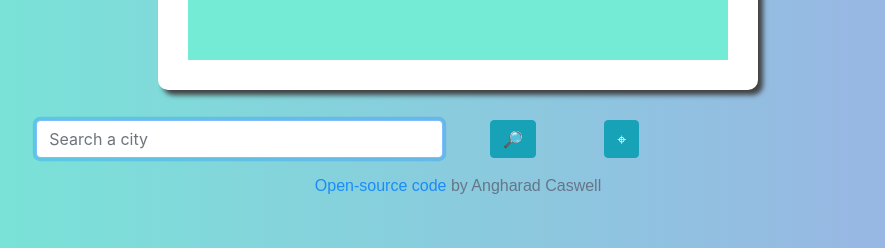
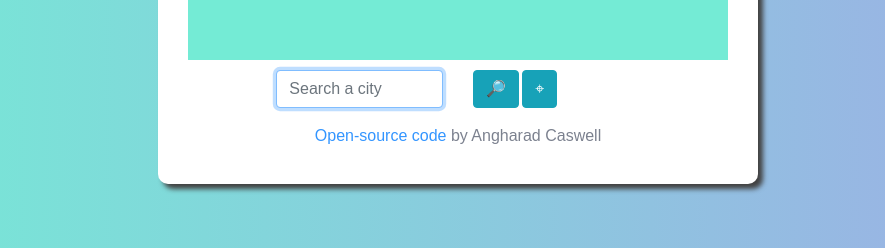
Before and after one commit to angharadcaswell/weather-app-react, a React (Create React App) app: page / in a window 1280 px wide. Shown: the part 316-564 px from the top of the page, without its empty margins (182-1067 px from the left). Built offline with nearby package versions, Linux system fonts and the light colour scheme.

Commit message:
Moved components to App.js

```diff
--- a/package.json
+++ b/package.json
@@ -5,7 +5,7 @@
   "dependencies": {
     "@testing-library/jest-dom": "^5.11.9",
     "@testing-library/react": "^11.2.5",
-    "@testing-library/user-event": "^12.6.3",
+    "@testing-library/user-event": "^12.7.1",
     "axios": "^0.21.1",
     "bootstrap": "^4.6.0",
     "react": "^17.0.1",
--- a/src/App.js
+++ b/src/App.js
@@ -2,6 +2,8 @@ import React from "react";
 import "./styles.css";
 import Weather from "./Weather";
 import Forecast from "./Forecast";
+import Search from "./Search";
+import Footer from "./Footer";
 import "bootstrap/dist/css/bootstrap.min.css";
 
 export default function App() {
@@ -50,8 +52,11 @@ export default function App() {
             aria-labelledby="nav-profile-tab"
           >
             <Forecast />
+
           </div>
         </div>
+        <Search />
+             <Footer />
       </div>
     </div>
   );
--- a/src/index.js
+++ b/src/index.js
@@ -1,8 +1,5 @@
 import React from "react";
 import ReactDOM from "react-dom";
-import Footer from "./Footer";
-import Search from "./Search";
-import Forecast from "./Forecast";
 import "bootstrap/dist/css/bootstrap.min.css";
 import "./styles.css";
 
@@ -12,9 +9,6 @@ const rootElement = document.getElementById("root");
 ReactDOM.render(
   <React.StrictMode>
     <App />
-    <Search />
-    <Footer />
-    <Forecast />
   </React.StrictMode>,
   rootElement
 );
```
Also changed, not shown: 1 other file (tests, documents, lock files or other folders).
